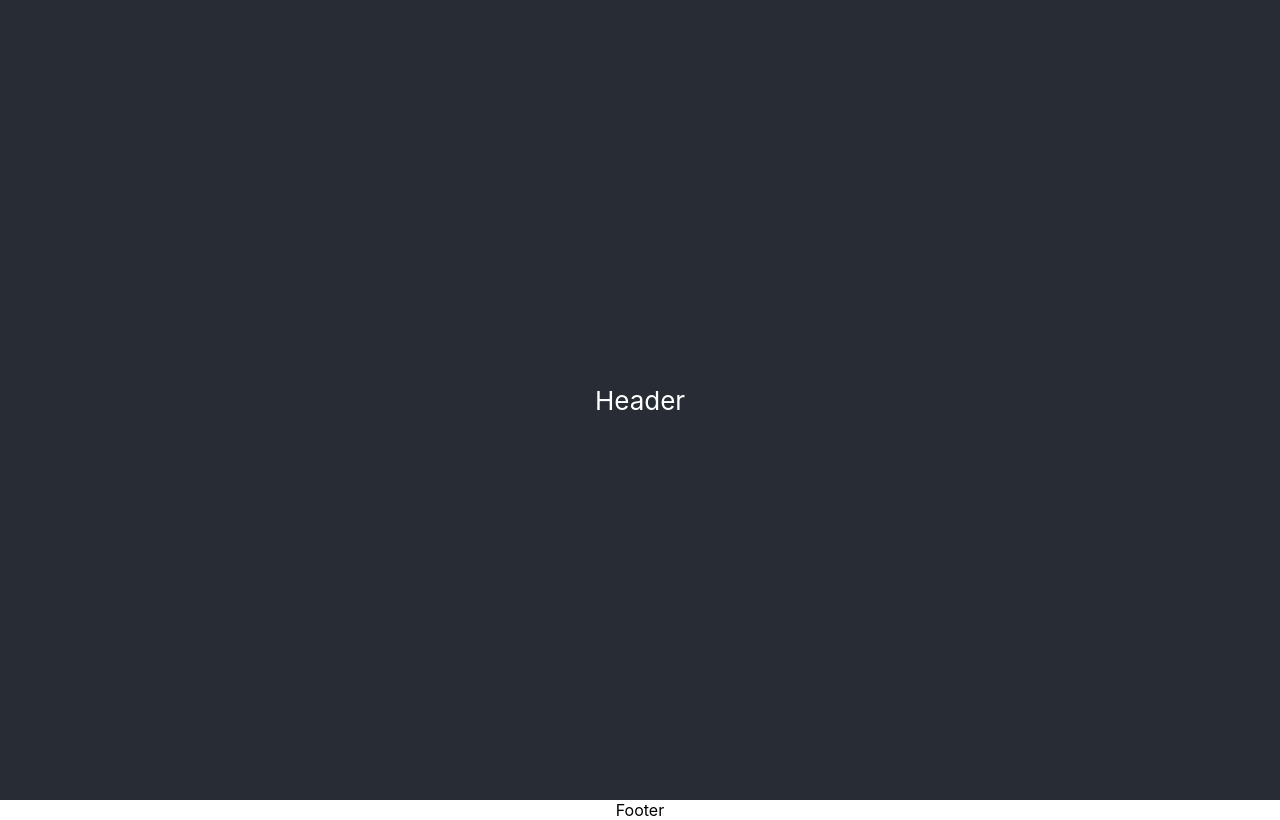
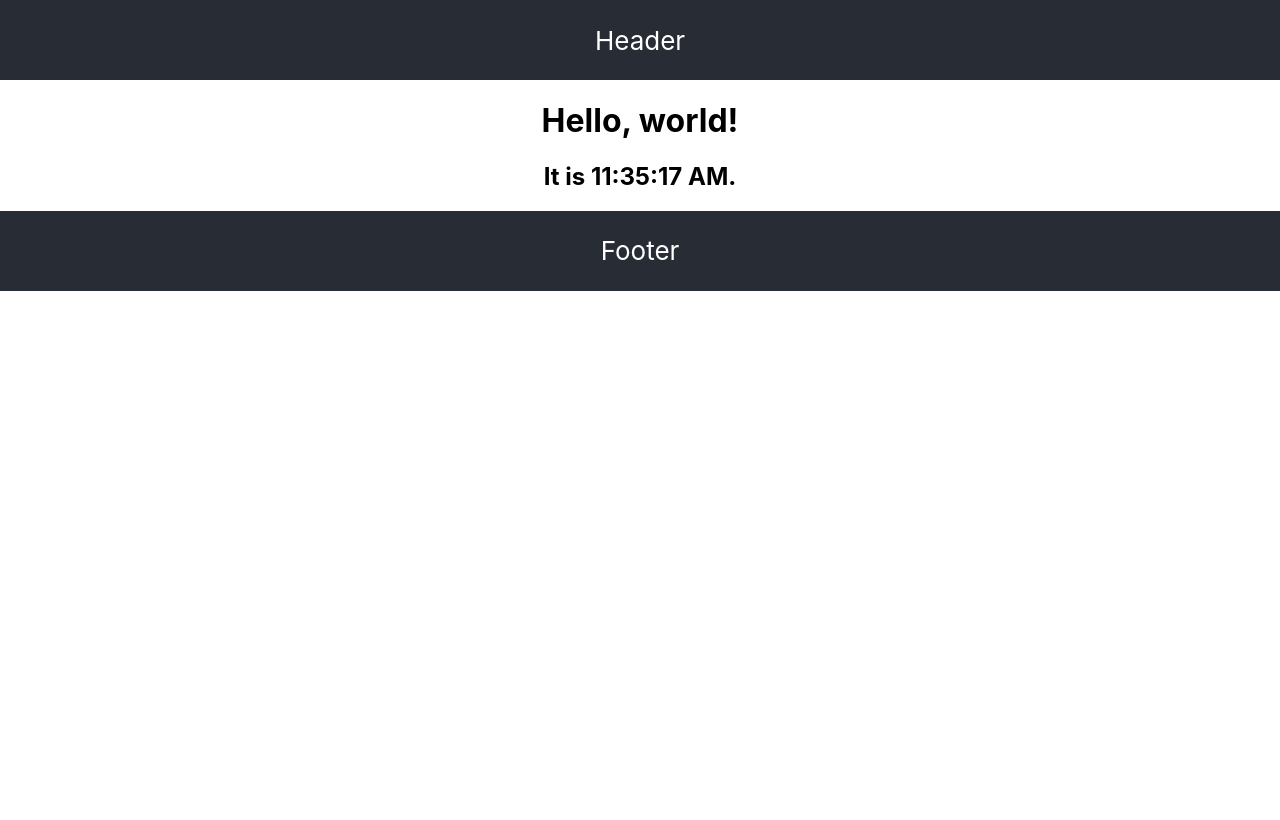
Before and after one commit to diliphiremath/lets-shop-ecommerce, a React (Create React App) app: page / in a window 1280 px wide. Built offline with nearby package versions, Linux system fonts and the light colour scheme.

Commit message:
add home container

```diff
--- a/src/App.css
+++ b/src/App.css
@@ -15,7 +15,18 @@
 
 .App-header {
   background-color: #282c34;
-  min-height: 100vh;
+  min-height: 10vh;
+  display: flex;
+  flex-direction: column;
+  align-items: center;
+  justify-content: center;
+  font-size: calc(10px + 2vmin);
+  color: white;
+}
+
+.App-footer {
+  background-color: #282c34;
+  min-height: 10vh;
   display: flex;
   flex-direction: column;
   align-items: center;
--- a/src/App.tsx
+++ b/src/App.tsx
@@ -3,6 +3,7 @@ import logo from './logo.svg';
 import './App.css';
 import Header from './components/Header/Header';
 import Footer from './components/Footer/Footer';
+import Home from './containers/Home/Home';
 
 function App() {
   return (
@@ -10,7 +11,10 @@ function App() {
       <header className="App-header">
         <Header></Header>
       </header>
-    <footer>
+      <div>
+        <Home></Home>
+      </div>
+    <footer className="App-footer">
       <Footer></Footer>
     </footer>
     </div>
--- /dev/null
+++ b/src/containers/Home/Home.tsx
@@ -0,0 +1,19 @@
+import React from 'react';
+
+class Home extends React.Component<any, any> {
+  constructor(props:any) {
+    super(props);
+    this.state = {date: new Date()};
+  }
+
+  render() {
+    return (
+      <div>
+        <h1>Hello, world!</h1>
+        <h2>It is {this.state.date.toLocaleTimeString()}.</h2>
+      </div>
+    );
+  }
+}
+
+export default Home;
```
